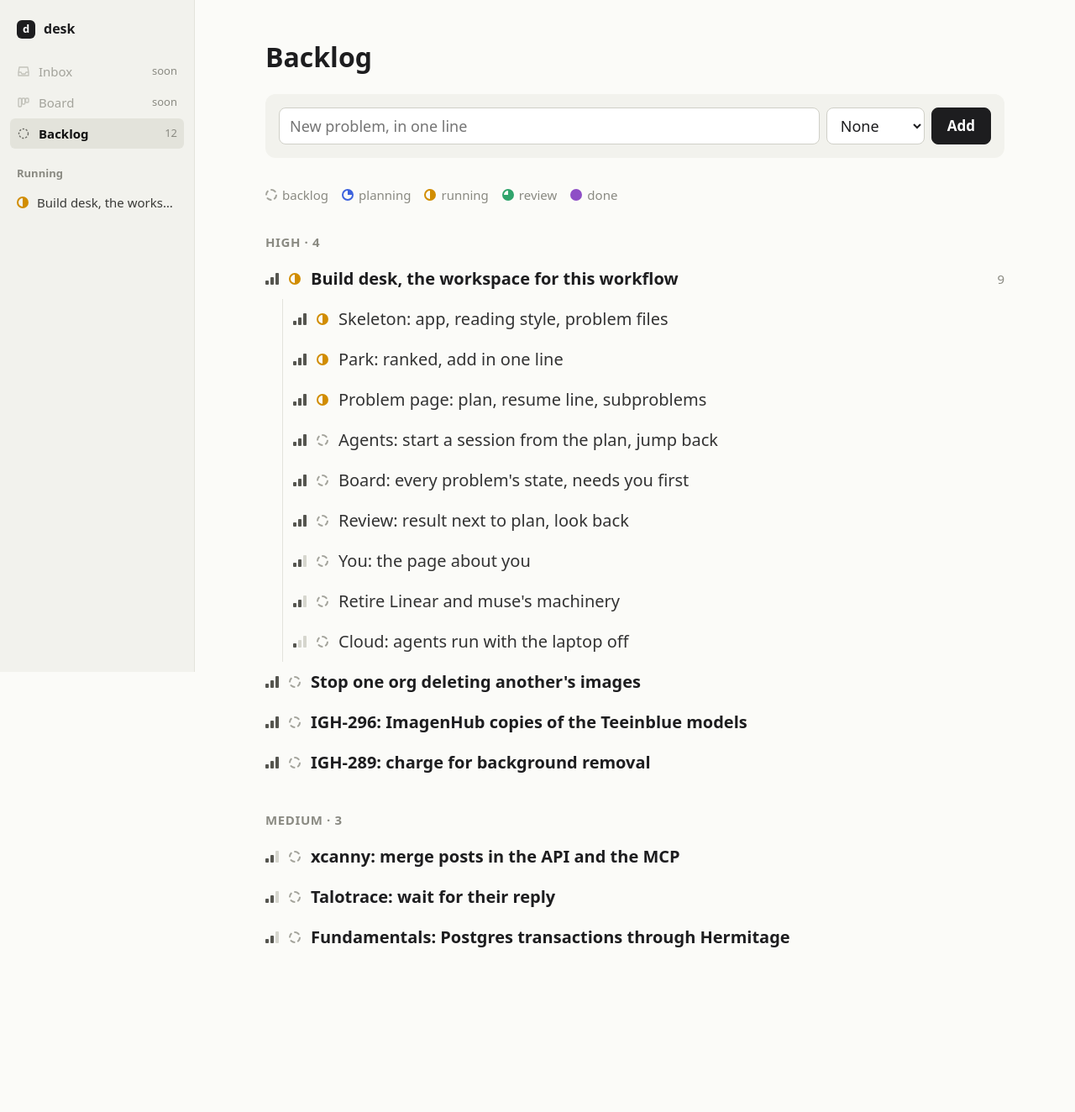
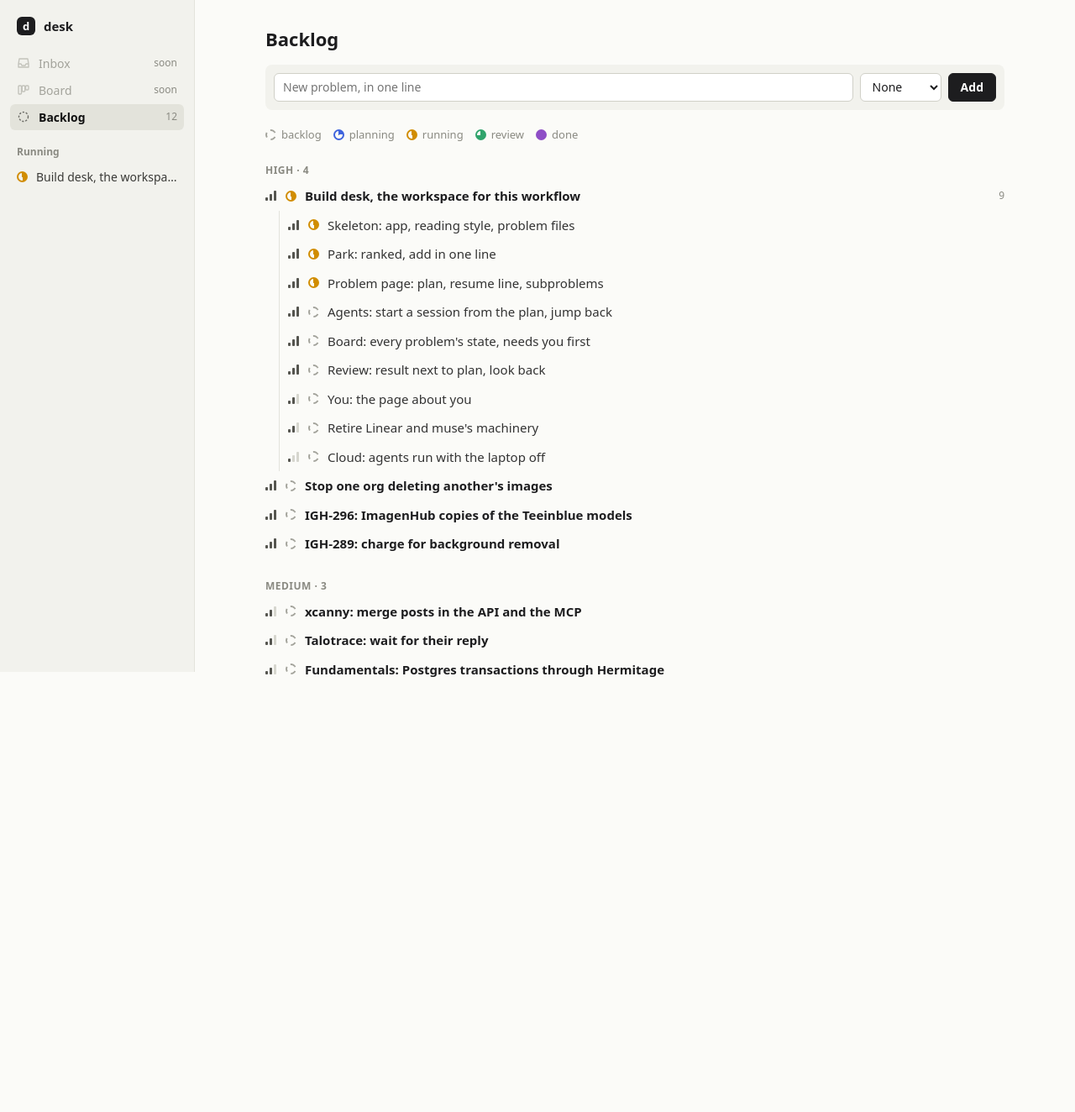
Before and after one commit to alexajuno/desk, a FastAPI app: page /backlog in a window 1280 px wide. Shown: the whole page at 84% size. After the commit the page ends 806 px from the top, so only its background shows below. Run offline with FastAPI, Linux system fonts and the light colour scheme.

Commit message:
start agents from a problem's plan, jump back, compact app text
A problem page now has Works in (editable), and a Work block: Plan with
Claude opens an interactive chat in the work folder with a fixed session
id, so it can be reopened; Start agent runs claude --bg there with the plan
as its brief; each agent shows its live state from claude agents --json and
has a Jump back button that opens claude attach in kitty. Chats and agents
start in the repo, so its CLAUDE.md and .claude/rules load; the problem
file is passed by full path. Agents write Saved questions and Result into
the problem file.

App views drop to 15px; documents keep the 20px reading mode.
Resume lines starting with "#666" rendered as headings; they now start
with "PR #".

Verified end to end: an agent started from desk in a trusted scratch repo
created hello.txt, wrote Saved questions and Result into the problem file,
and the page showed working, then done (claude agents --json). An untrusted
folder fails with Claude Code's own message, shown on the page.
Not tested: Plan with Claude and Jump back, which open terminal windows.

Co-Authored-By: Claude Opus 5.5 <noreply@anthropic.com>

```diff
--- a/desk/app.py
+++ b/desk/app.py
@@ -3,7 +3,9 @@
 Design: ~/notes/canvas/effective-work.md. Run: uv run uvicorn desk.app:app --port 8790
 """
 
+import subprocess
 from pathlib import Path
+from urllib.parse import quote
 
 from fastapi import FastAPI, Form, Request
 from fastapi import HTTPException
@@ -11,6 +13,7 @@ from fastapi.responses import FileResponse, HTMLResponse, PlainTextResponse, Red
 from fastapi.staticfiles import StaticFiles
 from fastapi.templating import Jinja2Templates
 
+from . import agents
 from . import problems as store
 from .render import to_html, to_html_with_toc
 
@@ -72,8 +75,9 @@ def show(request: Request, slug: str):
         trail.insert(0, all_problems[up])
         up = all_problems[up].parent
     kids_of = open_kids(all_problems)
+    live = agents.live()
     context = {"p": p, "trail": trail, "kids": kids_of(slug), "kids_of": kids_of, "body": to_html(p.body),
-               "files": store.files(slug)}
+               "files": store.files(slug), "live": live, "msg": request.query_params.get("msg")}
     return templates.TemplateResponse(request, "problem.html", context)
 
 
@@ -96,3 +100,48 @@ def update(slug: str, priority: str = Form(...), state: str = Form(...)):
     p.priority, p.state = priority, state
     store.save(p)
     return RedirectResponse(f"/p/{slug}", status_code=303)
+
+
+@app.post("/p/{slug}/folder")
+def set_folder(slug: str, folder: str = Form("")):
+    p = store.load(slug)
+    p.folder = folder.strip() or None
+    store.save(p)
+    return RedirectResponse(f"/p/{slug}", status_code=303)
+
+
+@app.post("/p/{slug}/chat")
+def chat(slug: str):
+    """Open the planning chat: a new one, or the one this problem already has."""
+    p = store.load(slug)
+    if p.chat:
+        agents.resume_chat(p, p.chat)
+    else:
+        p.chat = agents.start_chat(p, store.folder(slug))
+        if p.state == "backlog":
+            p.state = "planning"
+        store.save(p)
+    return RedirectResponse(f"/p/{slug}", status_code=303)
+
+
+@app.post("/p/{slug}/agent")
+def start_agent(slug: str):
+    p = store.load(slug)
+    if not p.section("Plan"):
+        return RedirectResponse(f"/p/{slug}?msg=Write+a+plan+first", status_code=303)
+    try:
+        short_id = agents.start_agent(p, store.folder(slug))
+    except (RuntimeError, OSError, subprocess.TimeoutExpired) as error:
+        return RedirectResponse(f"/p/{slug}?msg={quote(str(error)[:300])}", status_code=303)
+    p.sessions.append(short_id)
+    p.state = "running"
+    store.save(p)
+    return RedirectResponse(f"/p/{slug}", status_code=303)
+
+
+@app.post("/p/{slug}/attach/{short_id}")
+def attach(slug: str, short_id: str):
+    p = store.load(slug)
+    if short_id in p.sessions:
+        agents.attach(p, short_id)
+    return RedirectResponse(f"/p/{slug}", status_code=303)
--- a/desk/problems.py
+++ b/desk/problems.py
@@ -33,7 +33,8 @@ class Problem:
     parent: str | None = None
     folder: str | None = None
     link: str | None = None
-    sessions: list[str] = field(default_factory=list)
+    chat: str | None = None  # the planning chat's session id
+    sessions: list[str] = field(default_factory=list)  # background agents' short ids
     created: str = field(default_factory=lambda: datetime.now().isoformat(timespec="seconds"))
     body: str = ""
 
--- a/desk/static/reading.css
+++ b/desk/static/reading.css
@@ -1,75 +1,96 @@
-/* The reading rules from the design doc (~/notes/canvas/effective-work.md, "The interface"):
-   about 66 characters per line (Baymard: 50-75; WCAG 1.4.8: at most 80), line spacing of at
-   least 1.5, left-aligned, big text, a section list to jump from, diagrams wider than the text. */
+/* Two sizes on purpose. App views (backlog, problem pages, board) are compact, 15px, for scanning
+   and acting. Documents opened from a problem (.read) follow the reading rules from the design doc
+   (problems/desk/design.md, "The interface"): about 66 characters per line (Baymard: 50-75; WCAG
+   1.4.8: at most 80), line spacing of at least 1.5, left-aligned, 20px text, a section list to
+   jump from, diagrams wider than the text.
+   Design: weight and colour carry importance, not extra font sizes; one spacing scale (4, 8, 12,
+   16, 24, 32, 48 px); one filled button per view for the main action; priority and state look
+   different from each other (bars for priority, a filling circle for state, as Linear does). */
 
 html { scroll-behavior: smooth; }
-body { margin: 0; font: 20px/1.6 system-ui, sans-serif; color: #1d1d1f; background: #fbfbf8; text-align: left; }
+body { margin: 0; font: 15px/1.5 system-ui, sans-serif; color: #1d1d1f; background: #fbfbf8; text-align: left; }
 a { color: #0b57d0; }
+code { background: #eee; padding: 1px 5px; border-radius: 4px; font-size: 0.9em; }
+p, ul, ol, table, blockquote, form { margin: 0 0 12px; }
+.muted { color: #8a8a82; }
+.err { color: #b00; }
 
 /* sidebar, Linear-like: icons, a pill for where you are, counts on the right */
 nav.side { position: fixed; top: 0; left: 0; width: 232px; height: 100vh; box-sizing: border-box; overflow: auto;
-           padding: 16px 12px; font-size: 15px; background: #f2f2ed; border-right: 1px solid #e3e3dc; }
-nav .brand { display: flex; align-items: center; gap: 10px; padding: 6px 8px 18px; font-weight: 700; font-size: 16px;
+           padding: 16px 12px; font-size: 14px; background: #f2f2ed; border-right: 1px solid #e3e3dc; }
+nav .brand { display: flex; align-items: center; gap: 10px; padding: 4px 8px 16px; font-weight: 700; font-size: 15px;
              color: #1d1d1f; text-decoration: none; }
 nav .logo { width: 22px; height: 22px; border-radius: 6px; background: #1d1d1f; color: #fff; display: grid;
             place-items: center; font-size: 13px; }
-.nav-item { display: flex; align-items: center; gap: 10px; padding: 6px 8px; margin: 1px 0; border-radius: 6px;
+.nav-item { display: flex; align-items: center; gap: 10px; padding: 5px 8px; margin: 1px 0; border-radius: 6px;
             color: #3a3a37; text-decoration: none; white-space: nowrap; }
 .nav-item svg { width: 16px; height: 16px; flex: none; color: #6b6b65; }
 .nav-item:hover { background: #e8e8e1; }
 .nav-item.here { background: #e3e3db; color: #111; font-weight: 600; }
 .nav-item.soon { color: #a3a39b; cursor: default; } .nav-item.soon:hover { background: none; }
 .nav-item.soon svg { color: #c3c3bb; }
-.nav-item .count { margin-left: auto; font-size: 13px; color: #8a8a82; font-weight: 400; }
-.nav-label { padding: 18px 8px 6px; font-size: 13px; font-weight: 600; color: #8a8a82; }
+.nav-item .count { margin-left: auto; font-size: 12px; color: #8a8a82; font-weight: 400; }
+.nav-label { padding: 16px 8px 4px; font-size: 12px; font-weight: 600; color: #8a8a82; }
 .nav-title { overflow: hidden; text-overflow: ellipsis; }
 
-/* text pages keep the 66ch line; list pages may be wider, since rows are not running text */
-main { margin-left: 232px; padding: 48px 48px 160px; }
-.page { max-width: 66ch; margin: 0 auto; }
-.page.wide { max-width: 880px; }
-h1 { font-size: 32px; line-height: 1.25; margin: 0; }
-h2 { font-size: 25px; margin-top: 2em; border-bottom: 1px solid #ddd; padding-bottom: 6px; }
-h3 { font-size: 21px; margin-top: 1.6em; }
-p, ul, ol, table, blockquote, form { margin: 0 0 1.2em; }
-li { margin-bottom: 0.35em; }
-code { background: #eee; padding: 1px 5px; border-radius: 4px; font-size: 0.9em; }
-table { border-collapse: collapse; font-size: 17px; }
-td, th { border: 1px solid #ddd; padding: 6px 10px; text-align: left; vertical-align: top; }
-blockquote { background: #FFF8E1; border-left: 5px solid #f0c040; padding: 8px 18px; }
+/* page column */
+main { margin-left: 232px; padding: 32px 40px 120px; }
+.page { max-width: 880px; margin: 0 auto; }
+h1 { font-size: 22px; line-height: 1.3; margin: 0; }
+h2 { font-size: 15px; font-weight: 600; margin: 32px 0 8px; padding-bottom: 6px; border-bottom: 1px solid #e3e3dc; }
+h3 { font-size: 15px; margin: 20px 0 6px; }
+li { margin-bottom: 4px; }
+table { border-collapse: collapse; } td, th { border: 1px solid #ddd; padding: 4px 8px; text-align: left; vertical-align: top; }
+blockquote { background: #FFF8E1; border-left: 4px solid #f0c040; margin: 0 0 12px; padding: 8px 14px; }
+.trail { font-size: 13px; color: #8a8a82; margin: 0 0 6px; } .trail a { color: #8a8a82; }
+
+/* reading mode: documents */
+.page.read { max-width: 66ch; font-size: 20px; line-height: 1.6; }
+.read h1 { font-size: 32px; line-height: 1.25; margin-bottom: 8px; }
+.read h2 { font-size: 25px; font-weight: 700; margin: 2em 0 0.6em; border-bottom-color: #ddd; }
+.read h3 { font-size: 21px; margin: 1.6em 0 0.4em; }
+.read p, .read ul, .read ol, .read table, .read blockquote { margin: 0 0 1.2em; }
+.read li { margin-bottom: 0.35em; }
+.read table { font-size: 17px; } .read td, .read th { padding: 6px 10px; }
+.read blockquote { border-left-width: 5px; padding: 8px 18px; }
+.read .trail { font-size: 15px; }
 .d2 { width: min(calc(100vw - 328px), 1200px); } .d2 svg { width: 100%; height: auto; }
-.err { color: #b00; }
-.muted { color: #6b6b6b; font-size: 17px; }
 
-/* Design: weight and colour carry importance, not extra font sizes; one spacing scale
-   (4, 8, 12, 16, 24, 32, 48 px); one filled button per page for the main action; priority and
-   state look different from each other (bars for priority, a filling circle for state, as Linear does). */
+/* a long document's section list: a column on the right when there is room, a block on top when not */
+.onpage { font-size: 14px; line-height: 1.5; margin: 0 0 32px; } .onpage ul { list-style: none; padding-left: 0; margin: 0; }
+.onpage ul ul { padding-left: 14px; } .onpage li { margin: 0; }
+.onpage a { display: block; padding: 3px 0; color: #55554f; text-decoration: none; } .onpage a:hover { color: #0b57d0; }
+.onpage-label { font-size: 12px; font-weight: 600; color: #8a8a82; margin-bottom: 6px; }
+@media (min-width: 1300px) {
+  .onpage { position: fixed; top: 40px; right: 24px; width: 220px; max-height: calc(100vh - 80px); overflow: auto; }
+  main:has(.onpage) { padding-right: 268px; }
+}
 
 /* problem rows */
-.tree { list-style: none; padding-left: 0; margin: 0 0 24px; }
-.tree .tree { margin: 0 0 0 20px; padding-left: 12px; border-left: 1px solid #e3e3dc; }
+.tree { list-style: none; padding-left: 0; margin: 0 0 16px; }
+.tree .tree { margin: 0 0 0 16px; padding-left: 10px; border-left: 1px solid #e3e3dc; }
 .tree li { margin: 0; }
-.item { display: flex; align-items: center; gap: 12px; padding: 8px 12px; margin: 0 -12px; border-radius: 8px;
+.item { display: flex; align-items: center; gap: 10px; padding: 6px 10px; margin: 0 -10px; border-radius: 6px;
         text-decoration: none; color: #1d1d1f; }
 .item:hover { background: #efefe8; }
 .item .title { flex: 1; }
 .tree > li > .item .title { font-weight: 600; }
 .tree .tree > li > .item .title { font-weight: 400; color: #333; }
-.item .meta { font-size: 15px; color: #8a8a82; }
+.item .meta { font-size: 12px; color: #8a8a82; }
 
 /* priority: bars, or a red square for urgent */
-.prio { display: inline-flex; align-items: flex-end; gap: 2px; width: 16px; height: 14px; flex: none; }
-.prio i { width: 4px; background: #d6d6ce; border-radius: 1px; }
-.prio i:nth-child(1) { height: 5px; } .prio i:nth-child(2) { height: 9px; } .prio i:nth-child(3) { height: 14px; }
+.prio { display: inline-flex; align-items: flex-end; gap: 2px; width: 14px; height: 12px; flex: none; }
+.prio i { width: 3px; background: #d6d6ce; border-radius: 1px; }
+.prio i:nth-child(1) { height: 4px; } .prio i:nth-child(2) { height: 8px; } .prio i:nth-child(3) { height: 12px; }
 .prio.high i { background: #55554f; }
 .prio.medium i:nth-child(-n+2) { background: #55554f; }
 .prio.low i:nth-child(1) { background: #55554f; }
-.prio.urgent { align-items: center; justify-content: center; background: #e5484d; color: #fff; border-radius: 4px;
-               font: 700 11px/1 system-ui, sans-serif; }
+.prio.urgent { width: 14px; height: 14px; align-items: center; justify-content: center; background: #e5484d; color: #fff;
+               border-radius: 3px; font: 700 10px/1 system-ui, sans-serif; }
 
 /* state: a circle that fills as the problem moves */
-.state { width: 14px; height: 14px; border-radius: 50%; flex: none; box-sizing: border-box; border: 2px solid var(--c);
-         background: conic-gradient(var(--c) var(--f), transparent 0); }
+.state { width: 13px; height: 13px; border-radius: 50%; flex: none; box-sizing: border-box; border: 2px solid var(--c);
+         background: conic-gradient(var(--c) var(--f), transparent 0); display: inline-block; vertical-align: middle; }
 .state.backlog { --c: #a3a39b; --f: 0%; border-style: dashed; }
 .state.planning { --c: #3e63dd; --f: 25%; }
 .state.running { --c: #d18d00; --f: 50%; }
@@ -77,44 +98,40 @@ blockquote { background: #FFF8E1; border-left: 5px solid #f0c040; padding: 8px 1
 .state.done { --c: #8e4ec6; --f: 100%; }
 .state.dropped { --c: #a3a39b; --f: 100%; opacity: 0.5; }
 
-.group { font-size: 15px; font-weight: 600; letter-spacing: 0.04em; text-transform: uppercase; color: #8a8a82;
-         margin: 32px 0 8px; }
-.legend { display: flex; flex-wrap: wrap; gap: 16px; font-size: 15px; color: #8a8a82; margin: 0 0 24px; }
+.group { font-size: 12px; font-weight: 600; letter-spacing: 0.04em; text-transform: uppercase; color: #8a8a82; margin: 24px 0 4px; }
+.legend { display: flex; flex-wrap: wrap; gap: 14px; font-size: 13px; color: #8a8a82; margin: 0 0 16px; }
 .legend span { display: inline-flex; align-items: center; gap: 6px; }
 
 /* forms */
-input[type=text], select { font: inherit; font-size: 18px; height: 44px; padding: 0 12px; border: 1px solid #d0d0c8;
-                           border-radius: 8px; background: #fff; color: #1d1d1f; box-sizing: border-box; }
+input[type=text], select { font: inherit; font-size: 14px; height: 34px; padding: 0 10px; border: 1px solid #d0d0c8;
+                           border-radius: 6px; background: #fff; color: #1d1d1f; box-sizing: border-box; }
 input[type=text] { width: 100%; }
 input[type=text]:focus, select:focus { outline: none; border-color: #0b57d0; box-shadow: 0 0 0 3px rgba(11, 87, 208, 0.2); }
-button { font: inherit; font-size: 17px; font-weight: 600; height: 44px; padding: 0 18px; border-radius: 8px; cursor: pointer;
-         border: 1px solid #d0d0c8; background: #fff; color: #1d1d1f; }
+button { font: inherit; font-size: 14px; font-weight: 600; height: 34px; padding: 0 14px; border-radius: 6px; cursor: pointer;
+         border: 1px solid #d0d0c8; background: #fff; color: #1d1d1f; white-space: nowrap; }
+button:hover { background: #f0f0ea; }
 button.primary { background: #1d1d1f; border-color: #1d1d1f; color: #fff; }
 button.primary:hover { background: #3a3a37; }
+button.small { height: 28px; padding: 0 10px; font-size: 13px; font-weight: 500; }
 .row { display: flex; gap: 8px; align-items: center; flex-wrap: wrap; }
-.add { padding: 16px; background: #f2f2ed; border-radius: 12px; margin: 0 0 32px; }
+.add { padding: 10px; background: #f2f2ed; border-radius: 8px; margin: 0 0 20px; }
 
 /* problem page */
-.head { display: flex; align-items: center; gap: 12px; margin: 16px 0 16px; }
-.facts { display: grid; grid-template-columns: max-content 1fr; gap: 4px 16px; font-size: 16px; color: #55554f; margin: 0 0 32px; }
+.head { display: flex; align-items: center; gap: 10px; margin: 12px 0 12px; }
+.facts { display: grid; grid-template-columns: max-content 1fr; gap: 4px 16px; font-size: 13px; color: #55554f; margin: 0 0 8px; align-items: center; }
 .facts dt { color: #8a8a82; } .facts dd { margin: 0; }
-.trail { font-size: 15px; color: #8a8a82; margin: 0 0 8px; } .trail a { color: #8a8a82; }
-
-/* a long document's section list: a column on the right when there is room, a block on top when not */
-.onpage { font-size: 15px; margin: 0 0 32px; } .onpage ul { list-style: none; padding-left: 0; margin: 0; }
-.onpage ul ul { padding-left: 14px; } .onpage li { margin: 0; }
-.onpage a { display: block; padding: 3px 0; color: #55554f; text-decoration: none; } .onpage a:hover { color: #0b57d0; }
-.onpage-label { font-size: 13px; font-weight: 600; color: #8a8a82; margin-bottom: 6px; }
-@media (min-width: 1300px) {
-  .onpage { position: fixed; top: 48px; right: 24px; width: 220px; max-height: calc(100vh - 96px); overflow: auto; }
-  main:has(.onpage) { padding-right: 268px; }
-}
+.facts input[type=text] { height: 28px; font-size: 13px; max-width: 360px; }
+.sessions { list-style: none; padding: 0; margin: 0 0 12px; }
+.sessions li { display: flex; align-items: center; gap: 10px; padding: 6px 0; border-bottom: 1px solid #efefe8; }
+.sessions .what { flex: 1; } .sessions .live { font-size: 12px; color: #8a8a82; }
+.sessions .live.working { color: #d18d00; font-weight: 600; } .sessions .live.done { color: #30a46c; font-weight: 600; }
+.notice { background: #fdebd3; color: #8a4b00; border-radius: 6px; padding: 6px 10px; font-size: 13px; }
 
 @media (max-width: 1000px) {
   nav.side { position: sticky; top: 0; z-index: 1; width: auto; height: auto; padding: 6px 12px; display: flex;
              gap: 4px; align-items: center; overflow-x: auto; border-right: 0; border-bottom: 1px solid #e3e3dc; }
   nav .brand { padding: 4px 10px 4px 4px; }
   .nav-label, .nav-item.soon .count { display: none; }
-  main { margin-left: 0; padding: 16px 24px 160px; }
+  main { margin-left: 0; padding: 16px 20px 120px; }
   .d2 { width: auto; }
 }
--- a/desk/templates/backlog.html
+++ b/desk/templates/backlog.html
@@ -1,9 +1,8 @@
 {% extends "base.html" %}
 {% from "macros.html" import tree, add_form, legend %}
 {% block title %}Backlog · desk{% endblock %}
-{% block width %}wide{% endblock %}
 {% block main %}
-<h1 style="margin-bottom: 24px">Backlog</h1>
+<h1 style="margin-bottom: 16px">Backlog</h1>
 {{ add_form(None, priorities, "New problem, in one line") }}
 {{ legend(states[:5]) }}
 {% for level in priorities %}
--- a/desk/templates/file.html
+++ b/desk/templates/file.html
@@ -1,5 +1,6 @@
 {% extends "base.html" %}
 {% block title %}{{ name }} · {{ p.title }} · desk{% endblock %}
+{% block width %}read{% endblock %}
 {% block main %}
 <div class="trail"><a href="/p/{{ p.slug }}">{{ p.title }}</a> › {{ name }}</div>
 {% if "<li>" in toc %}<aside class="onpage"><div class="onpage-label">On this page</div>{{ toc | safe }}</aside>{% endif %}
--- a/problems/igh-289/problem.md
+++ b/problems/igh-289/problem.md
@@ -9,4 +9,4 @@ created: '2026-10-14T20:40:12'
 
 ## Resume
 
-#669 is the whole job now: the patch alone, price 2 as the PO said. Tell Teeinblue's team before it ships.
+PR #669 is the whole job now: the patch alone, price 2 as the PO said. Tell Teeinblue's team before it ships.
--- a/problems/igh-296/problem.md
+++ b/problems/igh-296/problem.md
@@ -9,4 +9,4 @@ created: '2026-10-14T20:40:11'
 
 ## Resume
 
-#666 still has its patch test and no body. Ship #669 first. The run that deletes patch tests across open PRs was stopped part way; check which PRs it reached.
+PR #666 still has its patch test and no body. Ship #669 first. The run that deletes patch tests across open PRs was stopped part way; check which PRs it reached.
--- a/problems/oe-705/problem.md
+++ b/problems/oe-705/problem.md
@@ -8,4 +8,4 @@ created: '2026-10-14T20:40:10'
 
 ## Resume
 
-#663 (refuse `..` keys) and #664 (public image id) are drafts. The ownership check is not built.
+PR #663 (refuse `..` keys) and #664 (public image id) are drafts. The ownership check is not built.
```
Also changed, not shown: desk/agents.py (added, +90 -0 lines), desk/templates/problem.html (+22 -1 lines).
